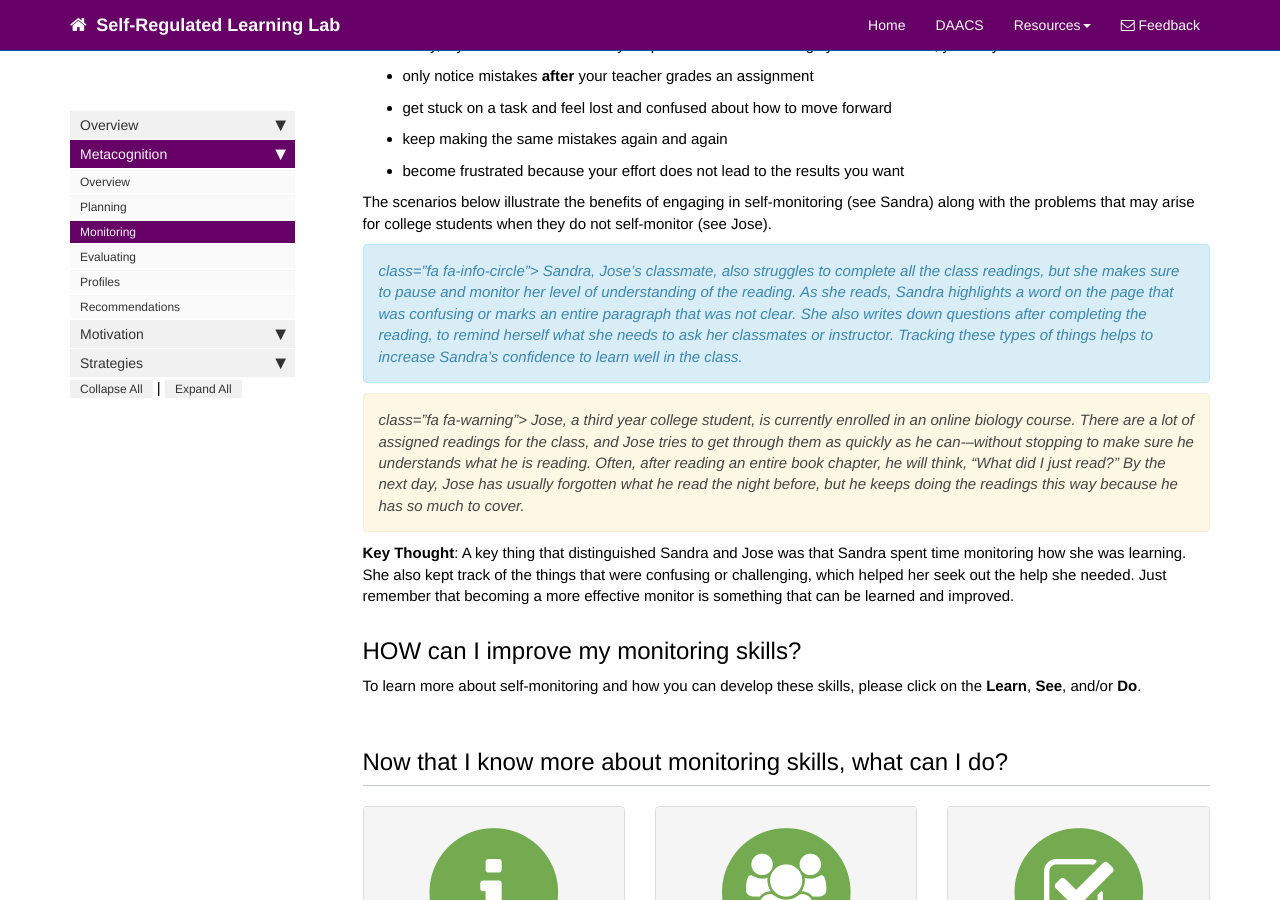
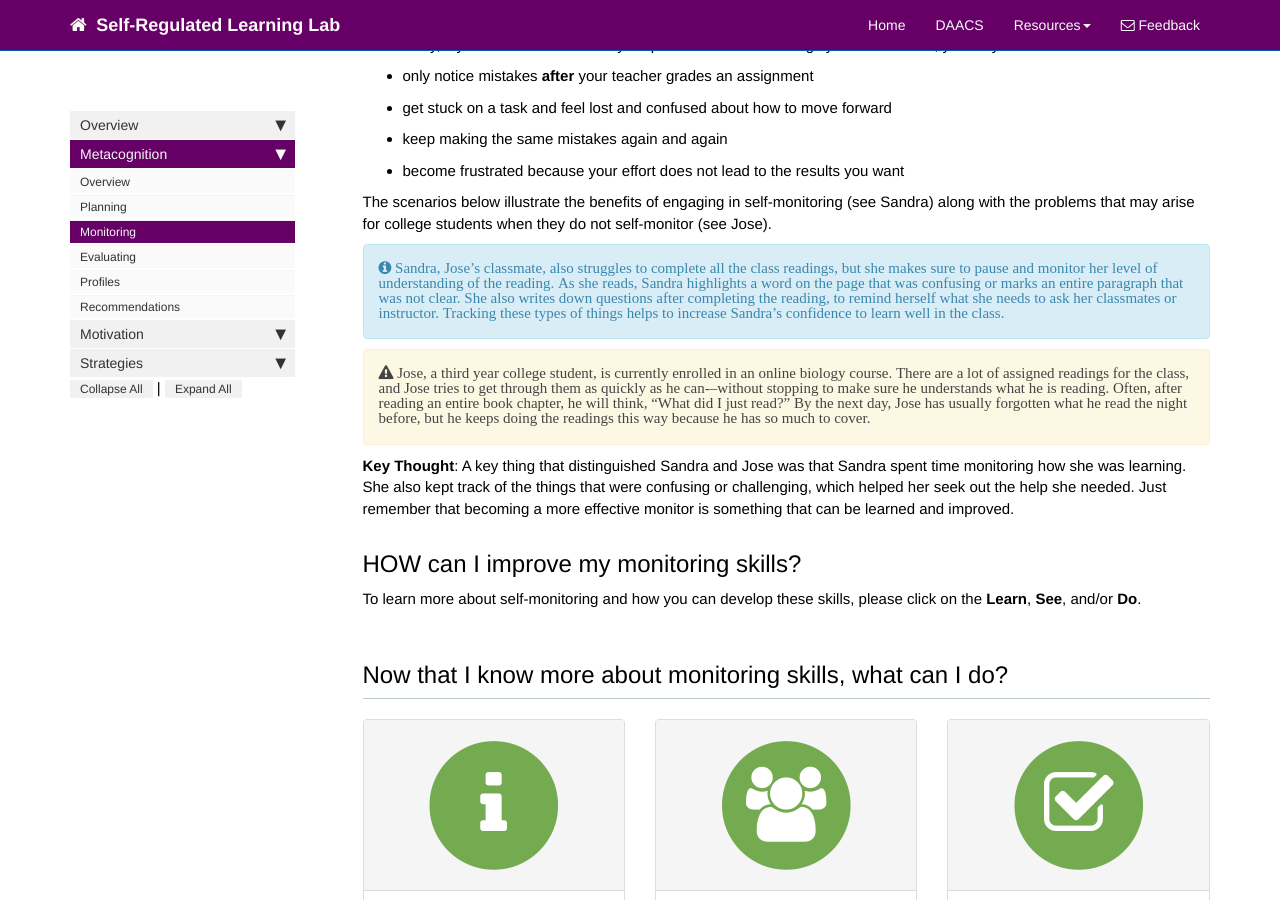
Before and after one commit to dfranklin02/SRL, a Jekyll site: the page built from docs/pages/metacognition/metacognition_monitoring.md, in a window 1280 px wide and 900 px high, scrolled down 1094 px. Built offline with Jekyll 4.4.1, drawn with Linux system fonts in a browser that asks for light colours; nearby versions of some CDN libraries; comment, search, counter and statistics services are not loaded.

Commit message:
Update metacognition_monitoring.md

```diff
--- a/docs/pages/metacognition/metacognition_monitoring.md
+++ b/docs/pages/metacognition/metacognition_monitoring.md
@@ -40,12 +40,12 @@ Conversely, if you **do not** self-monitor your performance or the things you do
 
 The scenarios below illustrate the benefits of engaging in self-monitoring (see Sandra) along with the problems that may arise for college students when they do not self-monitor (see Jose).
 
-<div markdown="span" class="alert alert-info" role="alert"><i> class="fa fa-info-circle">
-Sandra, Jose's classmate, also struggles to complete all the class readings, but she makes sure to pause and monitor her level of understanding of the reading. As she reads, Sandra highlights a word on the page that was confusing or marks an entire paragraph that was not clear. She also writes down questions after completing the reading, to remind herself what she needs to ask her classmates or instructor. Tracking these types of things helps to increase Sandra's confidence to learn well in the class.
+<div markdown="span" class="alert alert-info" role="alert"><i class="fa fa-info-circle">
+Sandra, Jose's classmate, also struggles to complete all the class readings, but she makes sure to pause and monitor her level of understanding of the reading. As she reads, Sandra highlights a word on the page that was confusing or marks an entire paragraph that was not clear. She also writes down questions after completing the reading, to remind herself what she needs to ask her classmates or instructor. Tracking these types of things helps to increase Sandra's confidence to learn well in the class.</i>
 </div>
 
-<div markdown="span" class="alert alert-warning" role="alert"><i> class="fa fa-warning">
-*Jose, a third year college student, is currently enrolled in an online biology course. There are a lot of assigned readings for the class, and Jose tries to get through them as quickly as he can-–without stopping to make sure he understands what he is reading. Often, after reading an entire book chapter, he will think, “What did I just read?” By the next day, Jose has usually forgotten what he read the night before, but he keeps doing the readings this way because he has so much to cover.*
+<div markdown="span" class="alert alert-warning" role="alert"><i class="fa fa-warning">
+Jose, a third year college student, is currently enrolled in an online biology course. There are a lot of assigned readings for the class, and Jose tries to get through them as quickly as he can-–without stopping to make sure he understands what he is reading. Often, after reading an entire book chapter, he will think, “What did I just read?” By the next day, Jose has usually forgotten what he read the night before, but he keeps doing the readings this way because he has so much to cover.</i>
 </div>
 
 **Key Thought**: A key thing that distinguished Sandra and Jose was that Sandra spent time monitoring how she was learning. She also kept track of the things that were confusing or challenging, which helped her seek out the help she needed. Just remember that becoming a more effective monitor is something that can be learned and improved.
```
